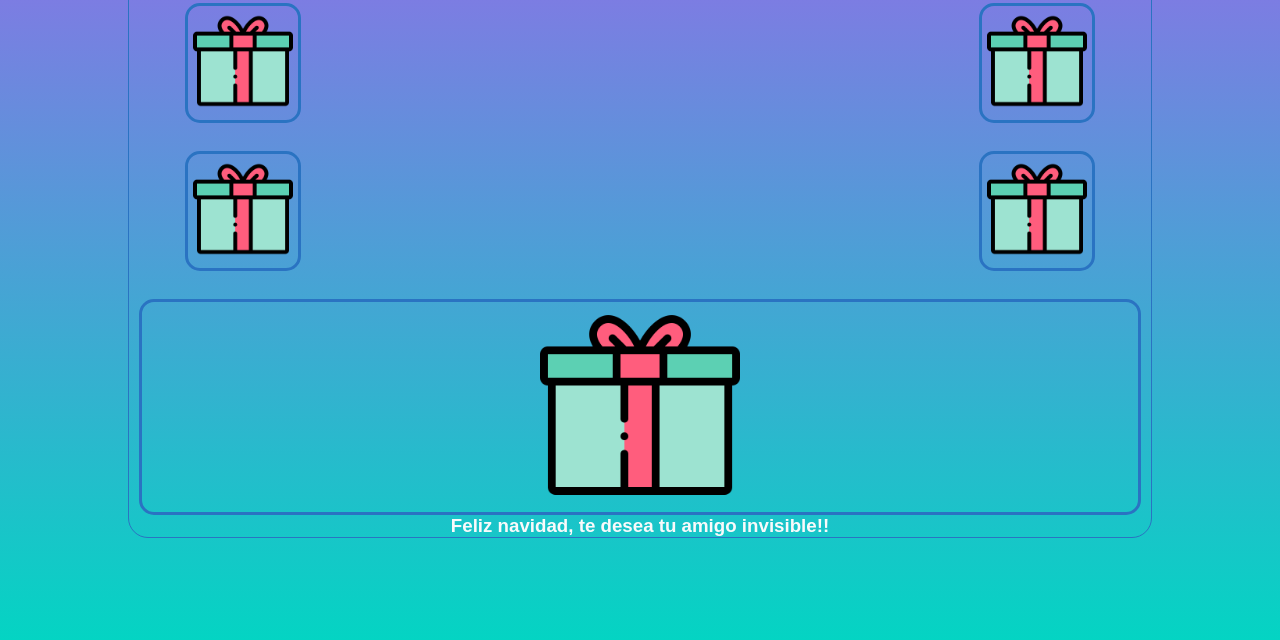
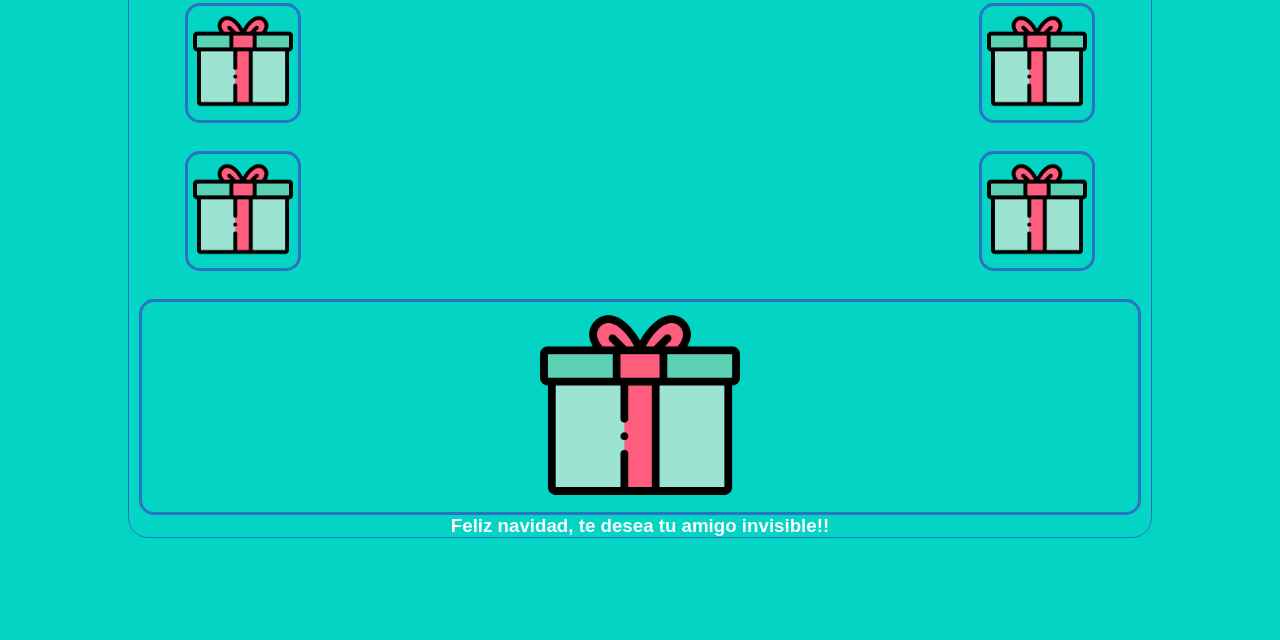
Before and after one commit to lucasvalinotti/Amigo-Invisible, a plain HTML site: page index.html in a window 1280 px wide. Shown: the part 160-800 px from the top of the page. Drawn offline with Linux system fonts and the light colour scheme; a web font is replaced by a local one.

Commit message:
Cambio color de fondo

```diff
--- a/style.css
+++ b/style.css
@@ -38,13 +38,10 @@
 }
 
 body{
-    background: linear-gradient(to bottom, var(--purple), var(--blue-light));
+    background-color: var(--blue-light);
     /*Con esta linea de height hago que el degradado ocupe toda la altura disponible*/
     height: 100vh;
     font-family: 'Barlow Condensed', sans-serif;
-}
-
-body{
     display:  flex;
     align-items: center;
     justify-content: center;
```
